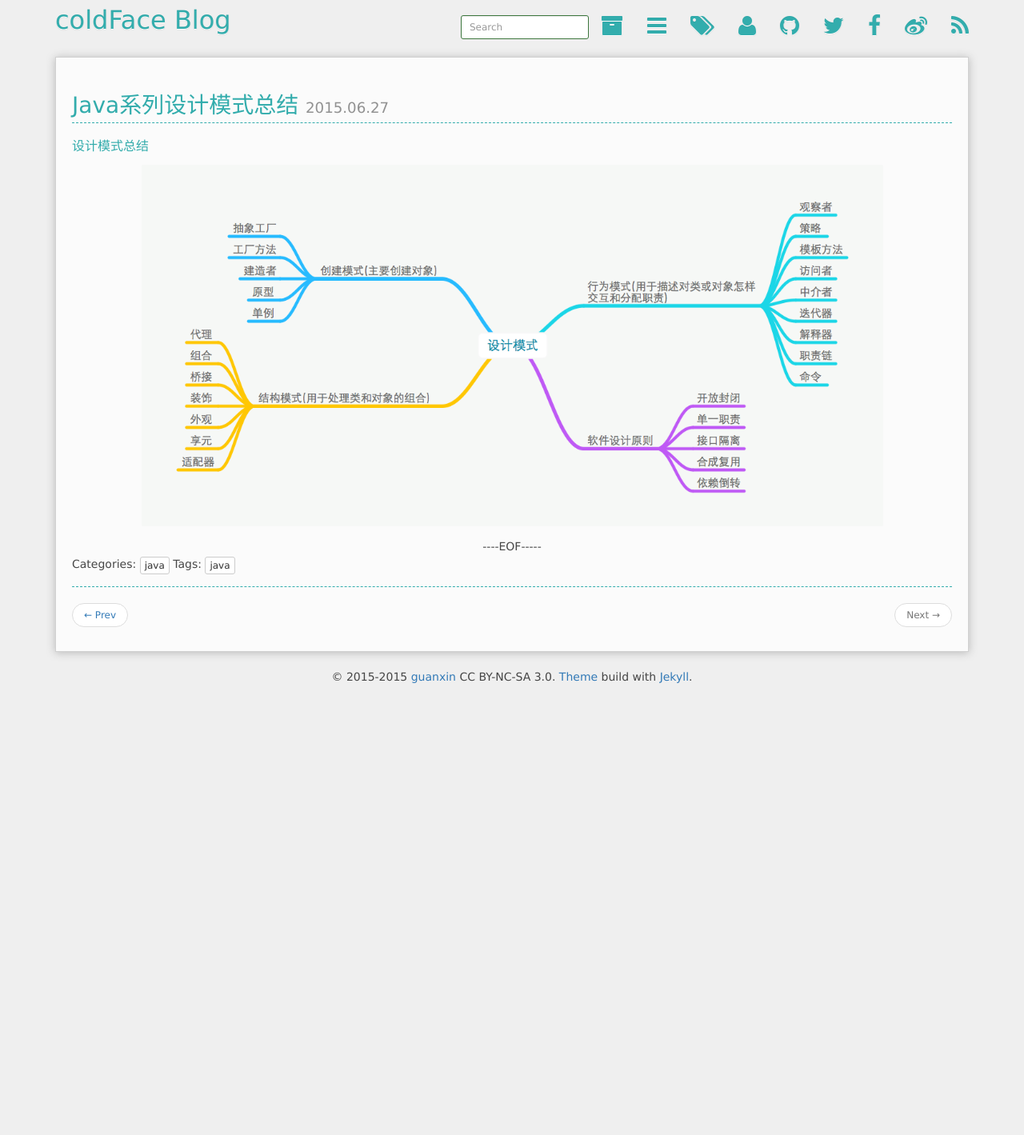
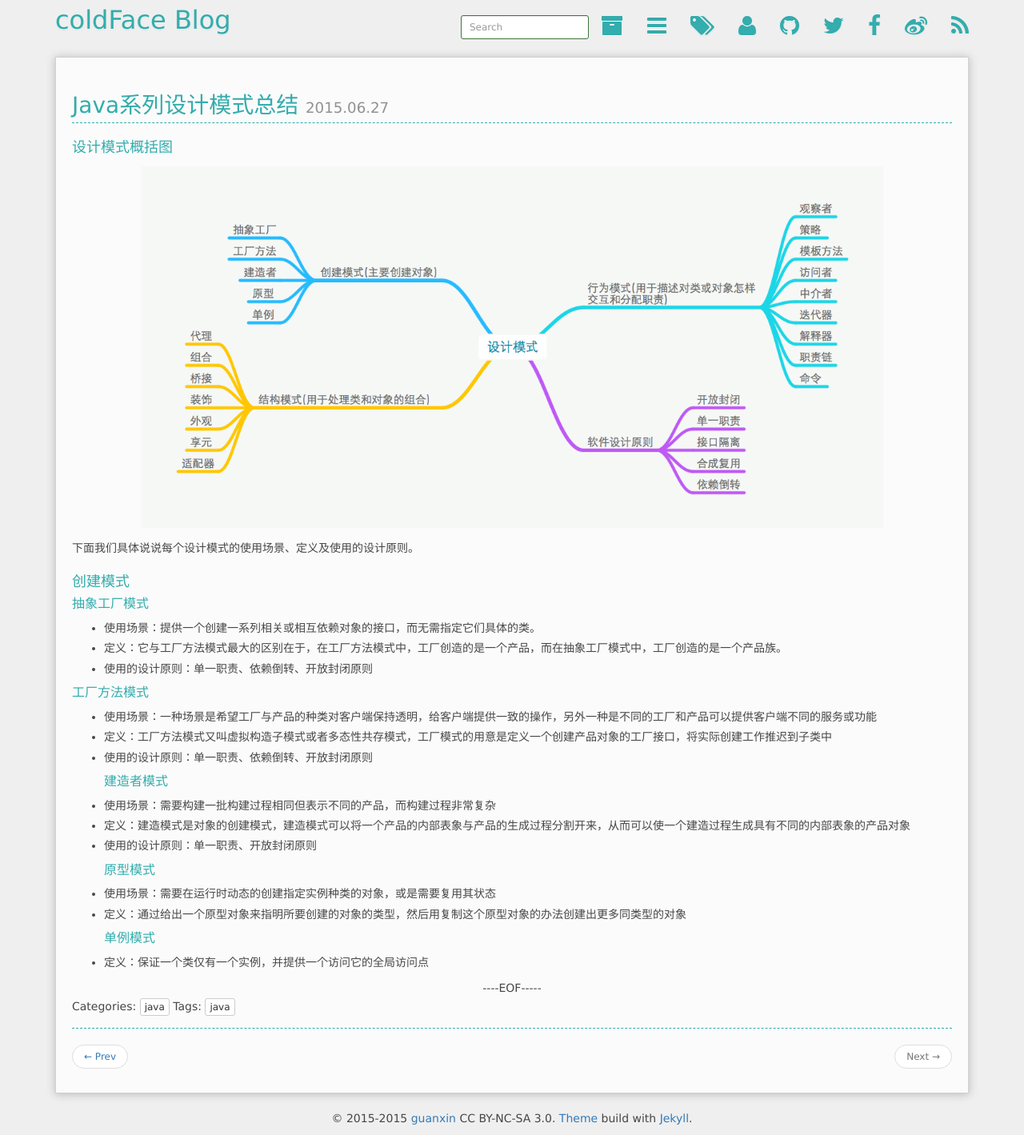
Before and after one commit to jackzhao29/jackzhao29.github.com, a Jekyll site: the page built from _posts/2015-06-27-Java系列设计模式总结.md, in a window 1280 px wide. Shown: the whole page at 80% size. Built offline with Jekyll 4.4.1, drawn with Linux system fonts in a browser that asks for light colours; Markdown is read by kramdown in place of the engine named in the settings; comment, search, counter and statistics services are not loaded; before the commit the page ends 900 px from its top, so only the background shows below that.

Commit message:
add blog

```diff
--- a/_posts/2015-06-27-Java系列设计模式总结.md
+++ b/_posts/2015-06-27-Java系列设计模式总结.md
@@ -6,5 +6,26 @@ description: "设计模式（Design pattern）是一套被反复使用、多数
 category: java
 tags: [java]
 ---
-####设计模式总结
+###设计模式概括图
 ![图1](/static/images/desgin01.png)
+
+下面我们具体说说每个设计模式的使用场景、定义及使用的设计原则。
+### 创建模式
+#### 抽象工厂模式
+ * 使用场景：提供一个创建一系列相关或相互依赖对象的接口，而无需指定它们具体的类。
+ * 定义：它与工厂方法模式最大的区别在于，在工厂方法模式中，工厂创造的是一个产品，而在抽象工厂模式中，工厂创造的是一个产品族。
+ * 使用的设计原则：单一职责、依赖倒转、开放封闭原则
+
+#### 工厂方法模式
+ * 使用场景：一种场景是希望工厂与产品的种类对客户端保持透明，给客户端提供一致的操作，另外一种是不同的工厂和产品可以提供客户端不同的服务或功能
+ * 定义：工厂方法模式又叫虚拟构造子模式或者多态性共存模式，工厂模式的用意是定义一个创建产品对象的工厂接口，将实际创建工作推迟到子类中
+ * 使用的设计原则：单一职责、依赖倒转、开放封闭原则
+#### 建造者模式
+ * 使用场景：需要构建一批构建过程相同但表示不同的产品，而构建过程非常复杂
+ * 定义：建造模式是对象的创建模式，建造模式可以将一个产品的内部表象与产品的生成过程分割开来，从而可以使一个建造过程生成具有不同的内部表象的产品对象
+ * 使用的设计原则：单一职责、开放封闭原则
+#### 原型模式
+ * 使用场景：需要在运行时动态的创建指定实例种类的对象，或是需要复用其状态
+ * 定义：通过给出一个原型对象来指明所要创建的对象的类型，然后用复制这个原型对象的办法创建出更多同类型的对象
+#### 单例模式
+ * 定义：保证一个类仅有一个实例，并提供一个访问它的全局访问点
```
